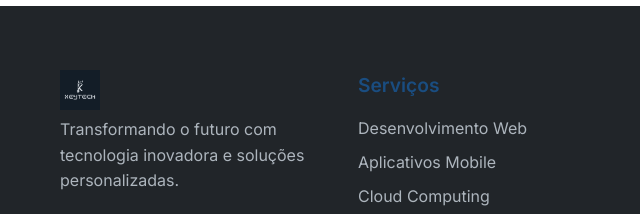
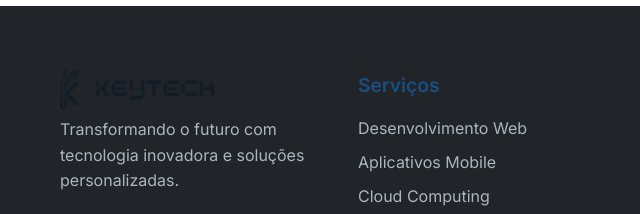
Before and after one commit to diogochaves123/Site-KeyTech, a plain HTML site: page index.html in a window 1280 px wide. Shown: the part 6044-6258 px from the top of the page, 0-640 px from the left. Drawn offline with Linux system fonts and the light colour scheme.

Commit message:
Alteração logo KeyTech

```diff
--- a/index.html
+++ b/index.html
@@ -441,7 +441,7 @@
             <div class="footer-content">
                 <div class="footer-section">
                     <div class="footer-logo">
-                        <img src="img/KeyTech.png" alt="KeyTech Logo" class="logo-img">
+                        <img src="img/KeyTech horizontal.png" alt="KeyTech Logo" class="logo-img">
                     </div>
                     <p>Transformando o futuro com tecnologia inovadora e soluções personalizadas.</p>
                 </div>
```
